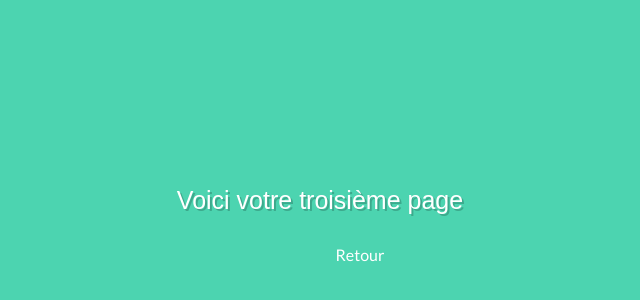
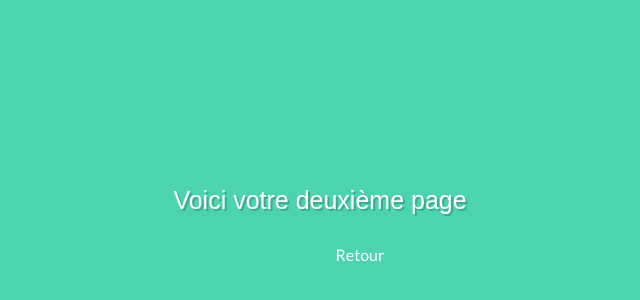
Before and after one commit to WalimSolveig/Menu, a plain HTML site: page second.html in a window 1280 px wide. Shown: the part 114-414 px from the top of the page, 320-960 px from the left. Drawn offline with Linux system fonts and the light colour scheme.

Commit message:
Update second.html

```diff
--- a/second.html
+++ b/second.html
@@ -8,7 +8,7 @@
 </head>
 <body>
 	<div>
-         <a class="menuText">Voici votre troisième page</a>
+         <a class="menuText">Voici votre deuxième page</a>
          <div class="return">
               <a align="center" class="returnBTN" href="index.html">Retour</a>
          </div>
```
